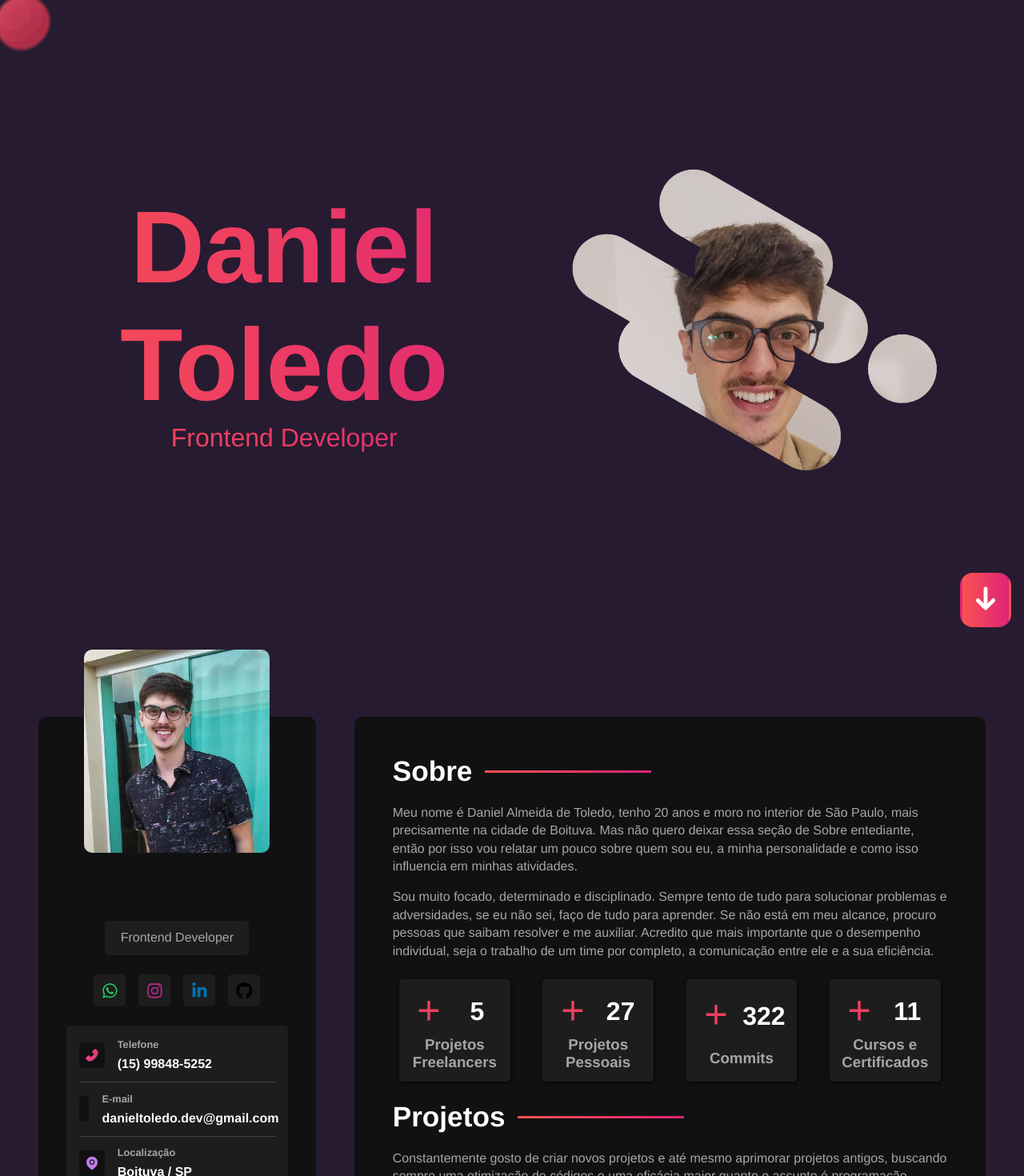
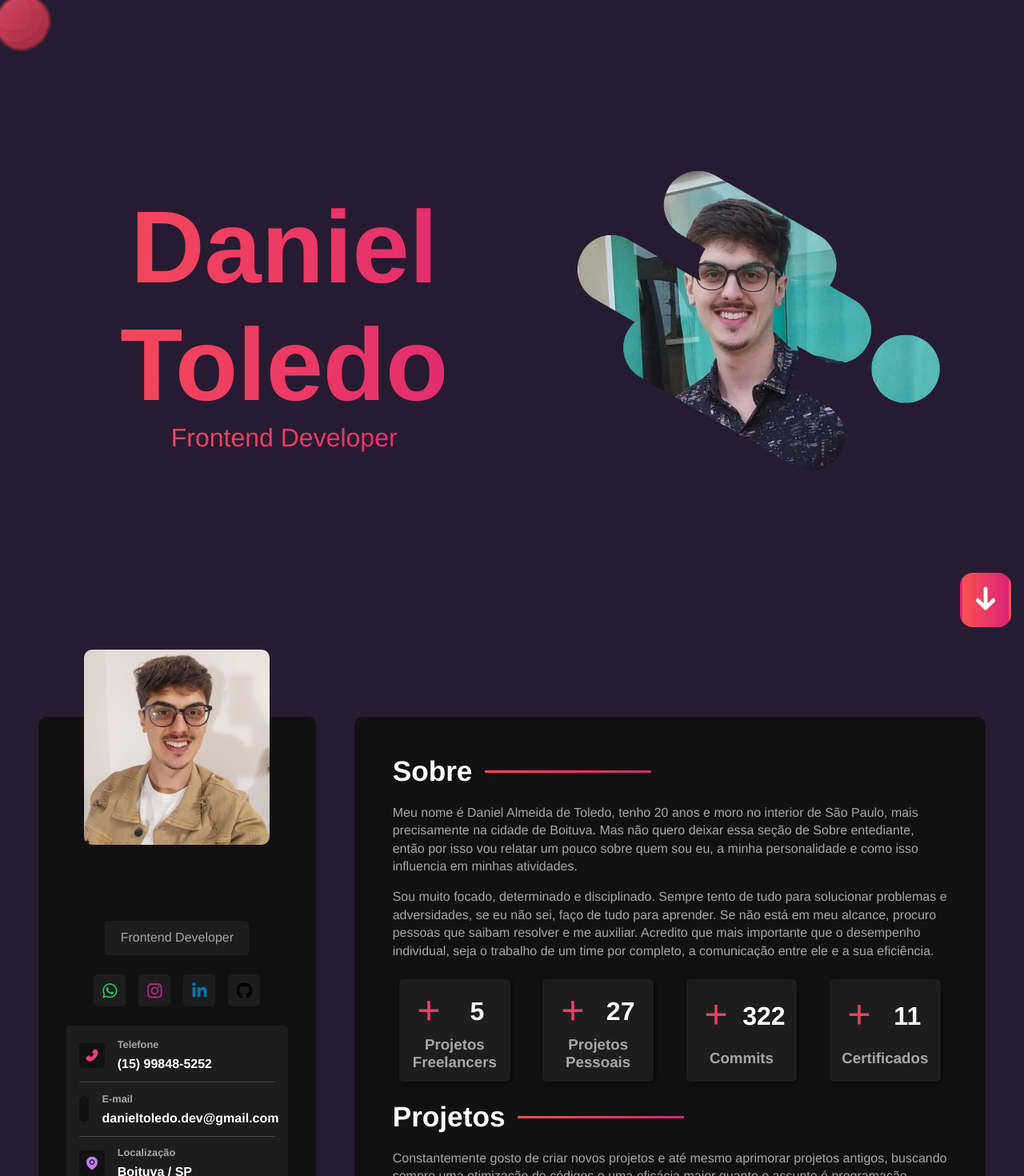
Before and after one commit to DanielAlmeidaToledo/Portfolio_DanielToledo, a React (Vite) app: page / in a window 1280 px wide. Shown: the top 1470 px of the page at 80% size. Built offline with nearby package versions, Linux system fonts and the light colour scheme.

Commit message:
refactor: ajusta key do componente Experience

```diff
--- a/src/components/AboutContainer/AboutContainer.tsx
+++ b/src/components/AboutContainer/AboutContainer.tsx
@@ -7,7 +7,7 @@ const Informations = [
   { title: "Projetos Freelancers", value: 5 },
   { title: "Projetos Pessoais", value: 27 },
   { title: "Commits", value: 322 },
-  { title: "Cursos e Certificados", value: 11 },
+  { title: "Certificados", value: 11 },
 ];
 
 const AboutContainer = () => {
--- a/src/components/Experience/Experience.tsx
+++ b/src/components/Experience/Experience.tsx
@@ -85,7 +85,7 @@ const Experience = () => {
             {Experiences.map((experience) => {
               const { role, company, date } = experience;
               return (
-                <div className="experience-item" key={company}>
+                <div className="experience-item" key={company + role}>
                   <div className="circle"></div>
                   <h3>{role}</h3>
                   <span>
@@ -106,7 +106,7 @@ const Experience = () => {
             {Courses.map((experience) => {
               const { role, company, date } = experience;
               return (
-                <div className="experience-item" key={company}>
+                <div className="experience-item" key={company + role}>
                   <div className="circle"></div>
                   <h3>{role}</h3>
                   <span>
--- a/src/components/HomeContainer/homecontainer.sass
+++ b/src/components/HomeContainer/homecontainer.sass
@@ -54,7 +54,7 @@
     .mainImg
         width: 40%
         height: 70%
-        background: url('../../assets/bgDaniel.png') no-repeat center
+        background: url('../../assets/bgDaniel2.png') no-repeat center
         background-size: 100%
         filter: opacity(0.9)
 
--- a/src/components/Sidebar/Sidebar.tsx
+++ b/src/components/Sidebar/Sidebar.tsx
@@ -2,7 +2,7 @@ import InformationContainer from "../InformationContainer/InformationContainer";
 import SocialNetWorks from "../SocialNetworks/SocialNetworks";
 import Experience from "../Experience/Experience";
 
-import Avatar from "../../assets/DanielToledo2.jpg";
+import Avatar from "../../assets/DanielToledo.jpg";
 
 import "./sidebar.sass";
 
```
Also changed, not shown: src/assets/bgDaniel2.png (added).
